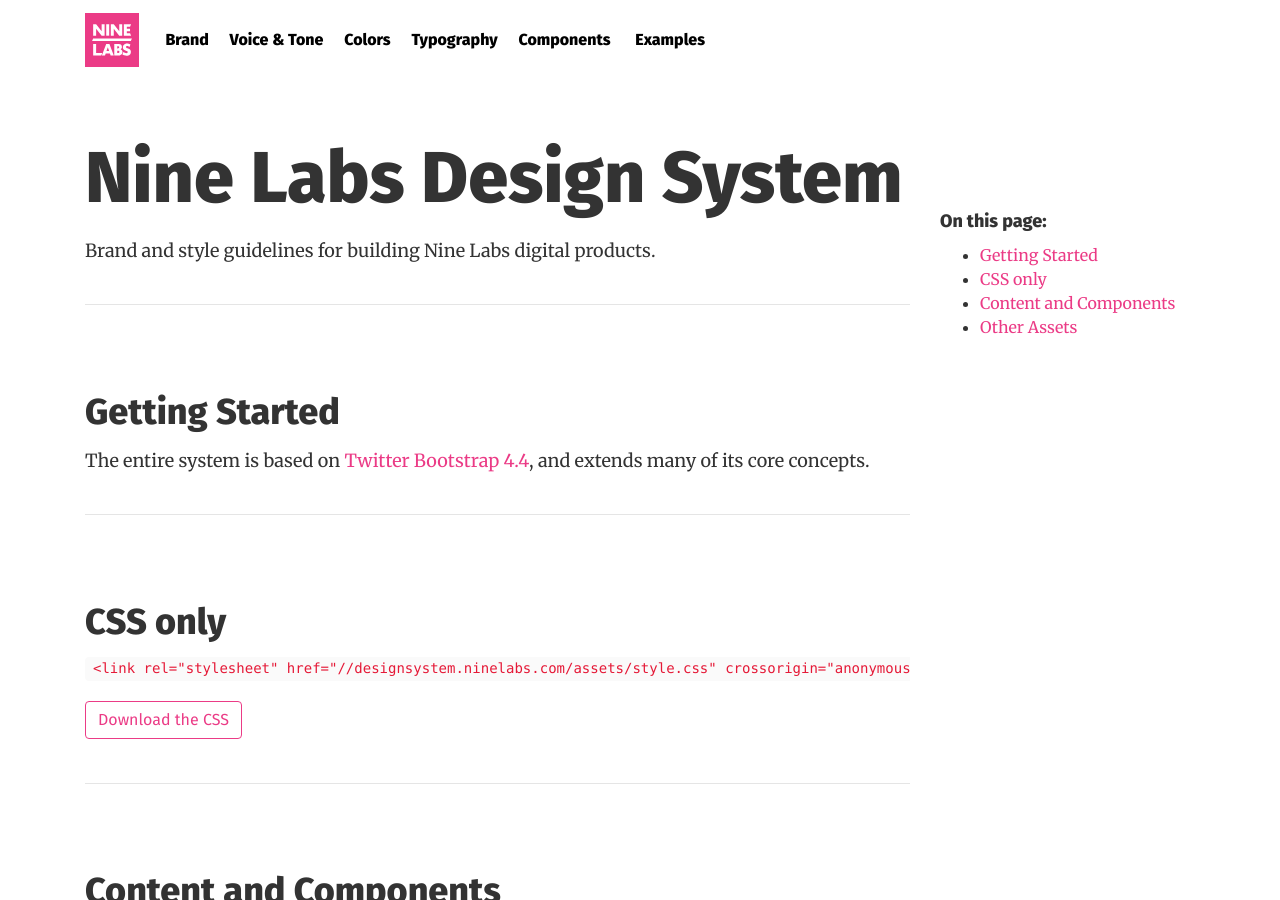
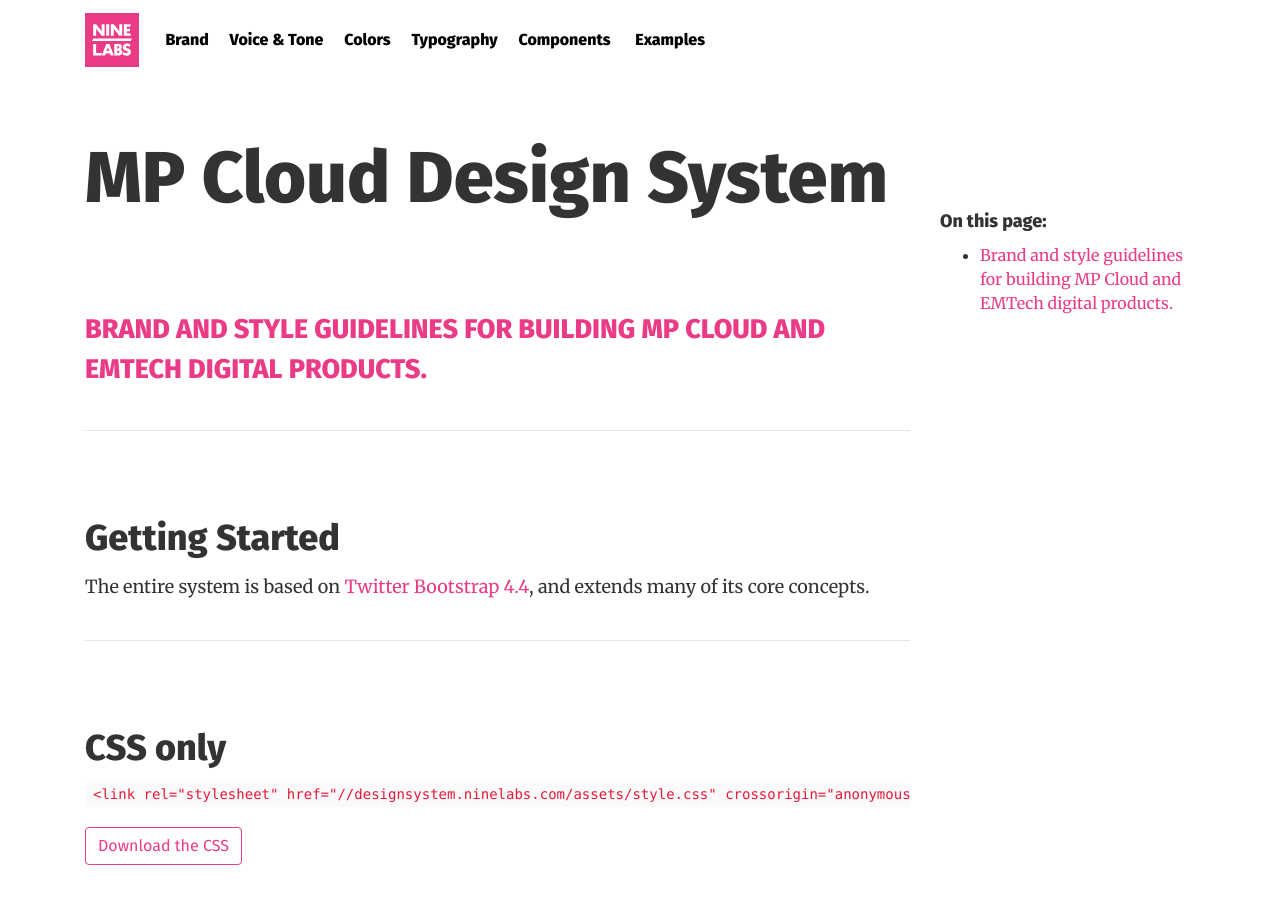
Before and after one commit to ninelabs/mpcloud-design-system, a Jekyll site: the page built from index.md, in a window 1280 px wide and 900 px high. Built offline with Jekyll 4.4.1, drawn with Linux system fonts in a browser that asks for light colours; nearby versions of some CDN libraries.

Commit message:
Renamed the project

```diff
--- a/index.md
+++ b/index.md
@@ -1,13 +1,13 @@
 ---
 layout: docs
-title: The Nine Labs Design System
+title: MP Cloud Design System
 ---
 
 
 
-# Nine Labs Design System
+# MP Cloud Design System
 
-Brand and style guidelines for building Nine Labs digital products.
+#### Brand and style guidelines for building MP Cloud and EMTech digital products.
 
 ----
 
```
